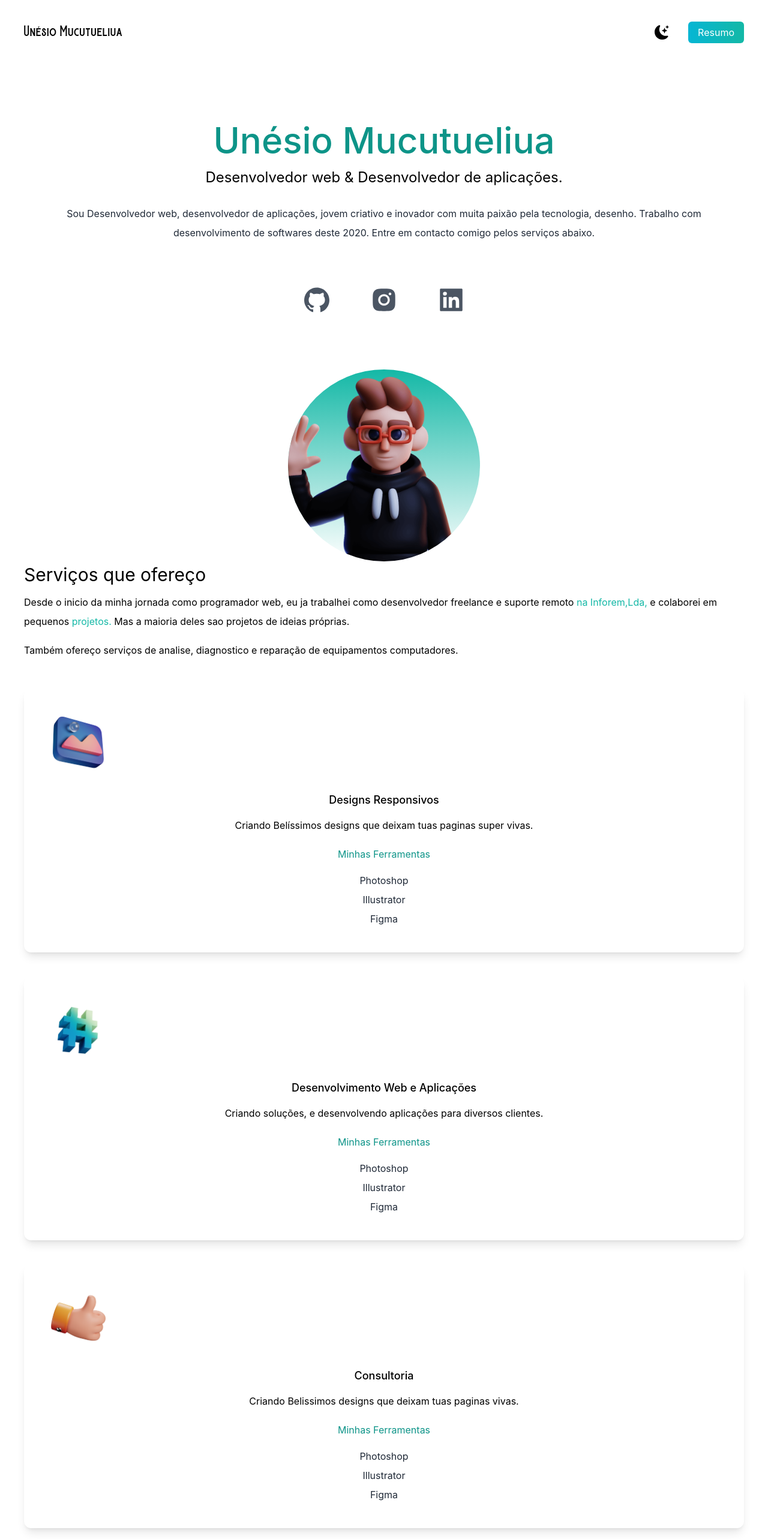
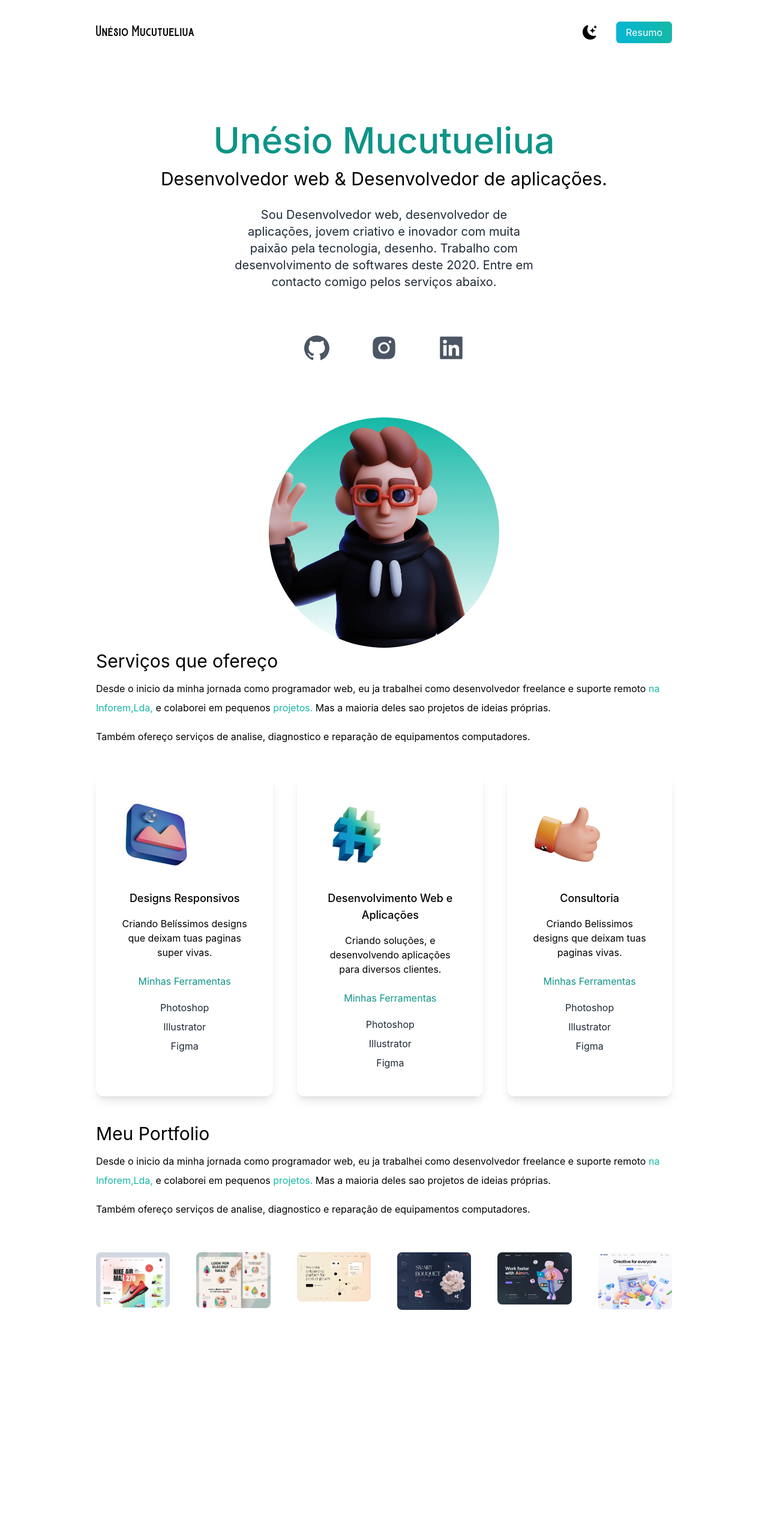
Before and after one commit to Unesio-Severino/React-Tailwind-Portfolio, a Next.js app: page / in a window 1280 px wide. Shown: the top 2566 px of the page at 60% size. After the commit the page ends 2232 px from the top, so only its background shows below. Built offline with nearby package versions, Linux system fonts and the light colour scheme.

Commit message:
Styling Card Section images.

```diff
--- a/pages/index.tsx
+++ b/pages/index.tsx
@@ -1,16 +1,18 @@
-import Head from 'next/head';
-import { BsFillMoonStarsFill } from 'react-icons/bs';
-import {
-  AiFillGithub,
-  AiFillInstagram,
-  AiFillLinkedin,
-} from "react-icons/ai";
+import Head from "next/head";
+import { BsFillMoonStarsFill } from "react-icons/bs";
+import { AiFillGithub, AiFillInstagram, AiFillLinkedin } from "react-icons/ai";
 
 import Image from "next/image";
 import deved from "../public/dev-ed-wave.png";
 import design from "../public/design.png";
 import code from "../public/code.png";
 import consulting from "../public/consulting.png";
+import web1 from "../public/web1.png";
+import web2 from "../public/web2.png";
+import web3 from "../public/web3.png";
+import web4 from "../public/web4.png";
+import web5 from "../public/web5.png";
+import web6 from "../public/web6.png";
 
 export default function Home() {
   return (
@@ -23,7 +25,7 @@ export default function Home() {
 
       {/* PROFILE */}
 
-      <main className="bg-white px-10">
+      <main className="bg-white px-10 md:px-20 lg:px-40">
         <section className="min-h-screen">
           <nav className="py-10 mb-12 flex justify-between">
             <h1 className="text-xl font-burtons">Unésio Mucutueliua</h1>
@@ -32,17 +34,28 @@ export default function Home() {
                 <BsFillMoonStarsFill className="cursor-pointer text-2xl" />
               </li>
               <li>
-                <a className="bg-gradient-to-r from-cyan-500 to-teal-500 text-white px-4 py-2 rounded-md ml-8" href="#">Resumo</a>
+                <a
+                  className="bg-gradient-to-r from-cyan-500 to-teal-500 text-white px-4 py-2 rounded-md ml-8"
+                  href="#"
+                >
+                  Resumo
+                </a>
               </li>
             </ul>
           </nav>
 
           <div className="text-center p-10">
-            <h2 className="text-6xl py-2 text-teal-600 font-medium">Unésio Mucutueliua</h2>
-            <h3 className="text-2xl py-2">Desenvolvedor web & Desenvolvedor de aplicações.</h3>
-            <p className="text-md py-5 leading-8 text-gray-800">
-              Sou Desenvolvedor web, desenvolvedor de aplicações, jovem criativo e inovador com muita paixão pela tecnologia, desenho.
-              Trabalho com desenvolvimento de softwares deste 2020. Entre em contacto comigo pelos serviços abaixo.
+            <h2 className="text-6xl py-2 text-teal-600 font-medium md:text-6xl">
+              Unésio Mucutueliua
+            </h2>
+            <h3 className="text-2xl py-2 md:text-3xl">
+              Desenvolvedor web & Desenvolvedor de aplicações.
+            </h3>
+            <p className="text-md py-5 leading-8 text-gray-800 md:text-xl max-w-lg mx-auto">
+              Sou Desenvolvedor web, desenvolvedor de aplicações, jovem criativo
+              e inovador com muita paixão pela tecnologia, desenho. Trabalho com
+              desenvolvimento de softwares deste 2020. Entre em contacto comigo
+              pelos serviços abaixo.
             </p>
           </div>
           <div className="text-5xl flex justify-center gap-16 py-3 text-gray-600">
@@ -51,10 +64,9 @@ export default function Home() {
             <AiFillLinkedin />
           </div>
 
-          <div className="relative mx-auto bg-gradient-to-b from-teal-500 rounded-full w-80 h-80 mt-20 overflow-hidden">
-            <Image src={deved} layout="fill" objectFit="cover" />
+          <div className="relative mx-auto bg-gradient-to-b from-teal-500 rounded-full w-80 h-80 mt-20 overflow-hidden md:h-96 md:w-96">
+            <Image src={deved} layout="fill" objectFit="cover" alt={""} />
           </div>
-
         </section>
 
         {/* SERVICES */}
@@ -62,20 +74,22 @@ export default function Home() {
           <div>
             <h3 className="text-3xl py-1">Serviços que ofereço</h3>
             <p className="text-md py-2 leading-8 text-gray-80">
-              Desde o inicio da minha jornada como programador web,
-              eu ja trabalhei como desenvolvedor freelance e suporte remoto
-              <span className="text-teal-500"> na Inforem,Lda, </span>
-              e colaborei em pequenos <span className="text-teal-500">projetos. </span>
+              Desde o inicio da minha jornada como programador web, eu ja
+              trabalhei como desenvolvedor freelance e suporte remoto
+              <span className="text-teal-500"> na Inforem,Lda, </span>e
+              colaborei em pequenos{" "}
+              <span className="text-teal-500">projetos. </span>
               Mas a maioria deles sao projetos de ideias próprias.
             </p>
             <p className="text-md py-2 leading-8 text-gray-80">
-              Também ofereço serviços de analise, diagnostico e reparação de equipamentos computadores.
+              Também ofereço serviços de analise, diagnostico e reparação de
+              equipamentos computadores.
             </p>
           </div>
 
-          <div>
-            <div className="text-center p-10 shadow-lg rounded-xl my-10">
-              <Image src={design} width={100} height={100} />
+          <div className="lg:flex gap-10">
+            <div className="text-center shadow-lg p-10 rounded-xl my-10">
+              <Image src={design} width={120} height={120} />
               <h3 className="text-lg font-medium pt-8 pb-2">
                 Designs Responsivos
               </h3>
@@ -88,13 +102,14 @@ export default function Home() {
               <p className="text-gray-800 py-1">Figma</p>
             </div>
 
-            <div className="text-center p-10 shadow-lg rounded-xl my-10">
-              <Image src={code} width={100} height={100} />
+            <div className="text-center shadow-lg p-10 rounded-xl my-10">
+              <Image src={code} width={120} height={120} />
               <h3 className="text-lg font-medium pt-8 pb-2">
                 Desenvolvimento Web e Aplicações
               </h3>
               <p className="py-2">
-                Criando soluções, e desenvolvendo aplicações para diversos clientes.
+                Criando soluções, e desenvolvendo aplicações para diversos
+                clientes.
               </p>
               <h4 className="py-4 text-teal-600">Minhas Ferramentas</h4>
               <p className="text-gray-800 py-1">Photoshop</p>
@@ -102,11 +117,9 @@ export default function Home() {
               <p className="text-gray-800 py-1">Figma</p>
             </div>
 
-            <div className="text-center p-10 shadow-lg p-10 rounded-xl my-10">
-              <Image src={consulting} width={100} height={100} />
-              <h3 className="text-lg font-medium pt-8 pb-2">
-                Consultoria
-              </h3>
+            <div className="text-center shadow-lg p-10 rounded-xl my-10">
+              <Image src={consulting} width={120} height={120} />
+              <h3 className="text-lg font-medium pt-8 pb-2">Consultoria</h3>
               <p className="py-2">
                 Criando Belissimos designs que deixam tuas paginas vivas.
               </p>
@@ -115,25 +128,87 @@ export default function Home() {
               <p className="text-gray-800 py-1">Illustrator</p>
               <p className="text-gray-800 py-1">Figma</p>
             </div>
-
           </div>
         </section>
         <section>
           <div>
             <h3 className="text-3xl py-1">Meu Portfolio</h3>
             <p className="text-md py-2 leading-8 text-gray-80">
-              Desde o inicio da minha jornada como programador web,
-              eu ja trabalhei como desenvolvedor freelance e suporte remoto
-              <span className="text-teal-500"> na Inforem,Lda, </span>
-              e colaborei em pequenos <span className="text-teal-500">projetos. </span>
+              Desde o inicio da minha jornada como programador web, eu ja
+              trabalhei como desenvolvedor freelance e suporte remoto
+              <span className="text-teal-500"> na Inforem,Lda, </span>e
+              colaborei em pequenos{" "}
+              <span className="text-teal-500">projetos. </span>
               Mas a maioria deles sao projetos de ideias próprias.
             </p>
             <p className="text-md py-2 leading-8 text-gray-80">
-              Também ofereço serviços de analise, diagnostico e reparação de equipamentos computadores.
+              Também ofereço serviços de analise, diagnostico e reparação de
+              equipamentos computadores.
             </p>
           </div>
+          <div className="flex flex-col gap-11 py-12 lg:flex-row lg:flex-wrap">
+            <div className="basic-1/3 flex-1">
+              <Image
+                src={web1}
+                alt={""}
+                className="rounded-lg object-cover"
+                width={"100%"}
+                height={"100%"}
+                layout="responsive"
+              />
+            </div>
+            <div className="basic-1/3 flex-1">
+              <Image
+                src={web2}
+                alt={""}
+                className="rounded-lg object-cover"
+                width={"100%"}
+                height={"100%"}
+                layout="responsive"
+              />
+            </div>
+            <div className="basic-1/3 flex-1">
+              <Image
+                src={web3}
+                alt={""}
+                className="rounded-lg object-cover"
+                width={"100%"}
+                height={"100%"}
+                layout="responsive"
+              />
+            </div>
+            <div className="basic-1/2 flex-1">
+              <Image
+                src={web4}
+                alt={""}
+                className="rounded-lg object-cover"
+                width={"100%"}
+                height={"100%"}
+                layout="responsive"
+              />
+            </div>
+            <div className="basic-1/2 flex-1">
+              <Image
+                src={web5}
+                alt={""}
+                className="rounded-lg object-cover"
+                width={"100%"}
+                height={"100%"}
+                layout="responsive"
+              />
+            </div>
+            <div className="basic-1/2 flex-1">
+              <Image
+                src={web6}
+                alt={""}
+                className="rounded-lg object-cover"
+                width={"100%"}
+                height={"100%"}
+                layout="responsive"
+              />
+            </div>
+          </div>
         </section>
-
       </main>
     </div>
   );
```
